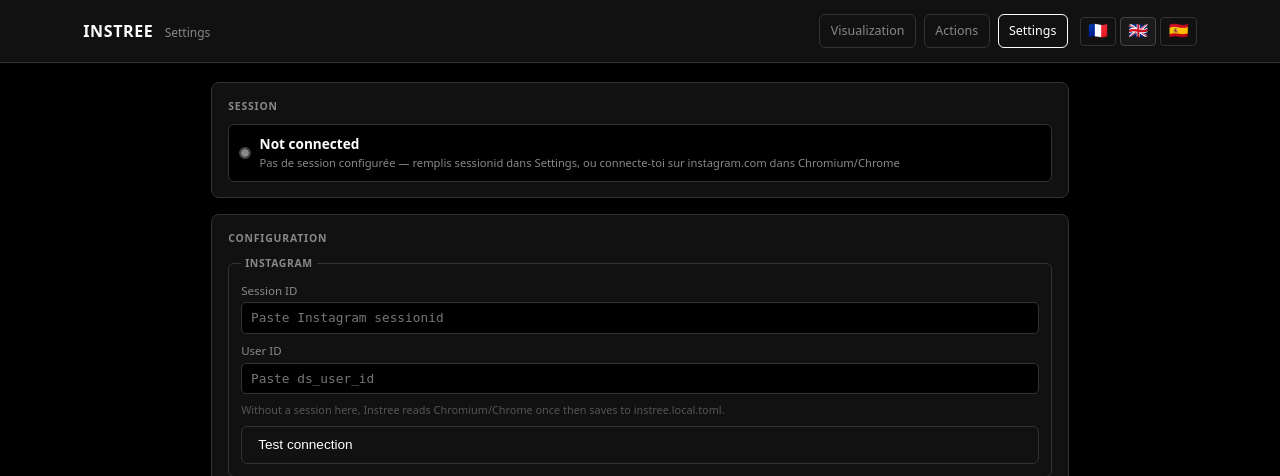
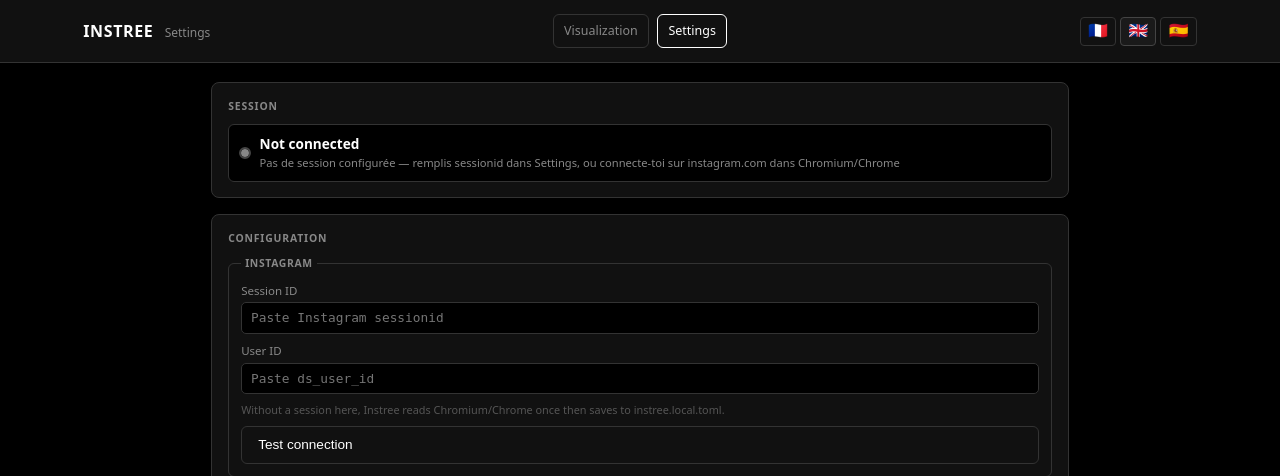
Before and after one commit to CloudDown/instree, a FastAPI app: page /settings in a window 1280 px wide. Shown: the top 476 px of the page. Run offline with FastAPI, Linux system fonts and the light colour scheme; data that the repository does not hold is empty.

Commit message:
Fusionner Actions dans la page Visualisation.
Scan et progression (profils/abonnements) sur une seule page, navigation réduite à deux onglets.

```diff
--- a/instree/web/app.py
+++ b/instree/web/app.py
@@ -122,11 +122,9 @@ def create_app() -> FastAPI:
             request, "changes.html", {"v": _asset_version(), "page": "changes"}
         )
 
-    @app.get("/actions", response_class=HTMLResponse)
-    async def actions_page(request: Request):
-        return templates.TemplateResponse(
-            request, "actions.html", {"v": _asset_version(), "page": "actions"}
-        )
+    @app.get("/actions", include_in_schema=False)
+    async def actions_redirect():
+        return RedirectResponse("/changes", status_code=307)
 
     @app.get("/api/status")
     async def api_status():
--- a/instree/web/static/app.js
+++ b/instree/web/static/app.js
@@ -225,8 +225,8 @@ function renderPersonSection(groups) {
           ? `${g.old_count} → ${g.new_count} ${t("changes.subscriptions")}`
           : "";
       const title =
-        `<div class="changes-group-title">` +
-        igUser(g.username) +
+        `<div class="person-group-title">` +
+        igUser(g.username, "person-subject") +
         (countLabel ? ` <span class="change-detail">${countLabel}</span>` : "") +
         `</div>`;
       const lines = [];
@@ -501,7 +501,8 @@ async function initSettingsPage() {
   }
 }
 
-async function initActionsPage() {
+async function initChangesPage() {
+  await loadScans();
   if (btnScan) {
     btnScan.onclick = async () => {
       const ok = await askConfirm(t("actions.confirmScanTitle"), t("actions.confirmScanMsg"));
@@ -527,10 +528,6 @@ async function initActionsPage() {
       renderJob(await res.json());
     };
   }
-}
-
-async function initChangesPage() {
-  await loadScans();
   document.addEventListener("keydown", (e) => {
     if (e.key === "ArrowLeft" && btnPrev) btnPrev.click();
     if (e.key === "ArrowRight" && btnNext) btnNext.click();
@@ -563,7 +560,6 @@ async function init() {
   renderJob(status.job);
 
   if (page === "settings") await initSettingsPage();
-  if (page === "actions") await initActionsPage();
   if (page === "changes") await initChangesPage();
 }
 
--- a/instree/web/static/locales/en.json
+++ b/instree/web/static/locales/en.json
@@ -11,7 +11,7 @@
   "changes.loading": "Loading…",
   "changes.noScan": "No scan",
   "changes.noDataTitle": "No data.",
-  "changes.noDataHint": "Run a scan from the Actions page to get started.",
+  "changes.noDataHint": "Run a scan above to get started.",
   "changes.nothingNew": "Nothing new",
   "changes.nothingNewHint": "on this scan.",
   "changes.mutualsTracked": "{count} tracked people (mutuals).",
@@ -24,9 +24,8 @@
   "changes.historyEmpty": "No scans yet.",
   "changes.prevScan": "Previous scan",
   "changes.nextScan": "Next scan",
-  "changes.legendMutualAdd": "added to your mutual list",
-  "changes.legendMutualRemove": "removed from your mutual list",
-  "changes.legendPersonHint": "Under each name: accounts that person follows",
+  "changes.legendMutualAdd": "followed",
+  "changes.legendMutualRemove": "unfollowed",
   "actions.title": "Run a scan",
   "actions.hint": "Default: incremental. You can also run a baseline.",
   "actions.scanBtn": "Run scan",
--- a/instree/web/static/style.css
+++ b/instree/web/static/style.css
@@ -7,6 +7,9 @@
   --text: #fff;
   --muted: #888;
   --dim: #555;
+  --add-bg: rgba(34, 197, 94, 0.14);
+  --remove-bg: rgba(239, 68, 68, 0.14);
+  --subject-color: #9a8544;
 }
 
 * {
@@ -38,21 +41,22 @@ body {
   max-width: 72rem;
   margin: 0 auto;
   padding: 0.9rem 1.2rem;
-  display: flex;
+  display: grid;
+  grid-template-columns: 1fr auto 1fr;
   align-items: center;
-  justify-content: space-between;
   gap: 1rem;
-  flex-wrap: wrap;
 }
 
-.topbar-right {
-  display: flex;
-  align-items: center;
-  gap: 0.75rem;
-  flex-wrap: wrap;
+.brand-line {
+  justify-self: start;
+}
+
+.topnav {
+  justify-self: center;
 }
 
 .lang-switch {
+  justify-self: end;
   display: flex;
   gap: 0.25rem;
 }
@@ -719,6 +723,28 @@ body {
   color: var(--muted);
 }
 
+.person-group-title {
+  padding: 0.55rem 1.25rem 0.35rem;
+  font-family: ui-monospace, monospace;
+  font-size: 0.85rem;
+  font-weight: 600;
+}
+
+.person-group + .person-group {
+  border-top: 1px solid var(--border);
+}
+
+a.person-subject {
+  color: var(--subject-color);
+  font-weight: 600;
+  text-decoration: none;
+}
+
+a.person-subject:hover {
+  color: #b8a058;
+  text-decoration: underline;
+}
+
 .change-line {
   display: flex;
   gap: 0.75rem;
@@ -730,6 +756,14 @@ body {
 
 .change-line:last-child { border-bottom: none; }
 
+.change-line.add {
+  background: var(--add-bg);
+}
+
+.change-line.remove {
+  background: var(--remove-bg);
+}
+
 .change-op {
   width: 1rem;
   flex-shrink: 0;
@@ -738,7 +772,9 @@ body {
 }
 
 .change-line.add .change-op::before { content: "+"; }
+.change-line.add .change-op { color: #4ade80; }
 .change-line.remove .change-op::before { content: "−"; }
+.change-line.remove .change-op { color: #f87171; }
 .change-line.count .change-op::before { content: "~"; }
 
 .change-user,
--- a/instree/web/templates/_header.html
+++ b/instree/web/templates/_header.html
@@ -4,10 +4,8 @@
       <h1>Instree</h1>
       <span class="brand-sub" data-i18n="brand.{{ page }}">{{ page }}</span>
     </div>
-    <div class="topbar-right">
     <nav class="topnav" aria-label="Navigation principale">
       <a href="/changes" class="topnav-link{% if page == 'changes' %} active{% endif %}" data-i18n="nav.changes">Visualisation</a>
-        <a href="/actions" class="topnav-link{% if page == 'actions' %} active{% endif %}" data-i18n="nav.actions">Actions</a>
       <a href="/settings" class="topnav-link{% if page == 'settings' %} active{% endif %}" data-i18n="nav.settings">Paramètres</a>
     </nav>
     <div class="lang-switch" role="group" data-i18n-aria-label="lang.label" aria-label="Langue">
@@ -16,5 +14,4 @@
       <button type="button" class="lang-btn" data-lang="es" aria-label="Español">🇪🇸</button>
     </div>
   </div>
-  </div>
 </header>
```
Also changed, not shown: instree/web/static/locales/es.json (+3 -4 lines), instree/web/static/locales/fr.json (+3 -4 lines), instree/web/templates/actions.html (deleted, +0 -72 lines), instree/web/templates/changes.html (+41 -9 lines). Lines whose indentation alone changed are shown as unchanged.
